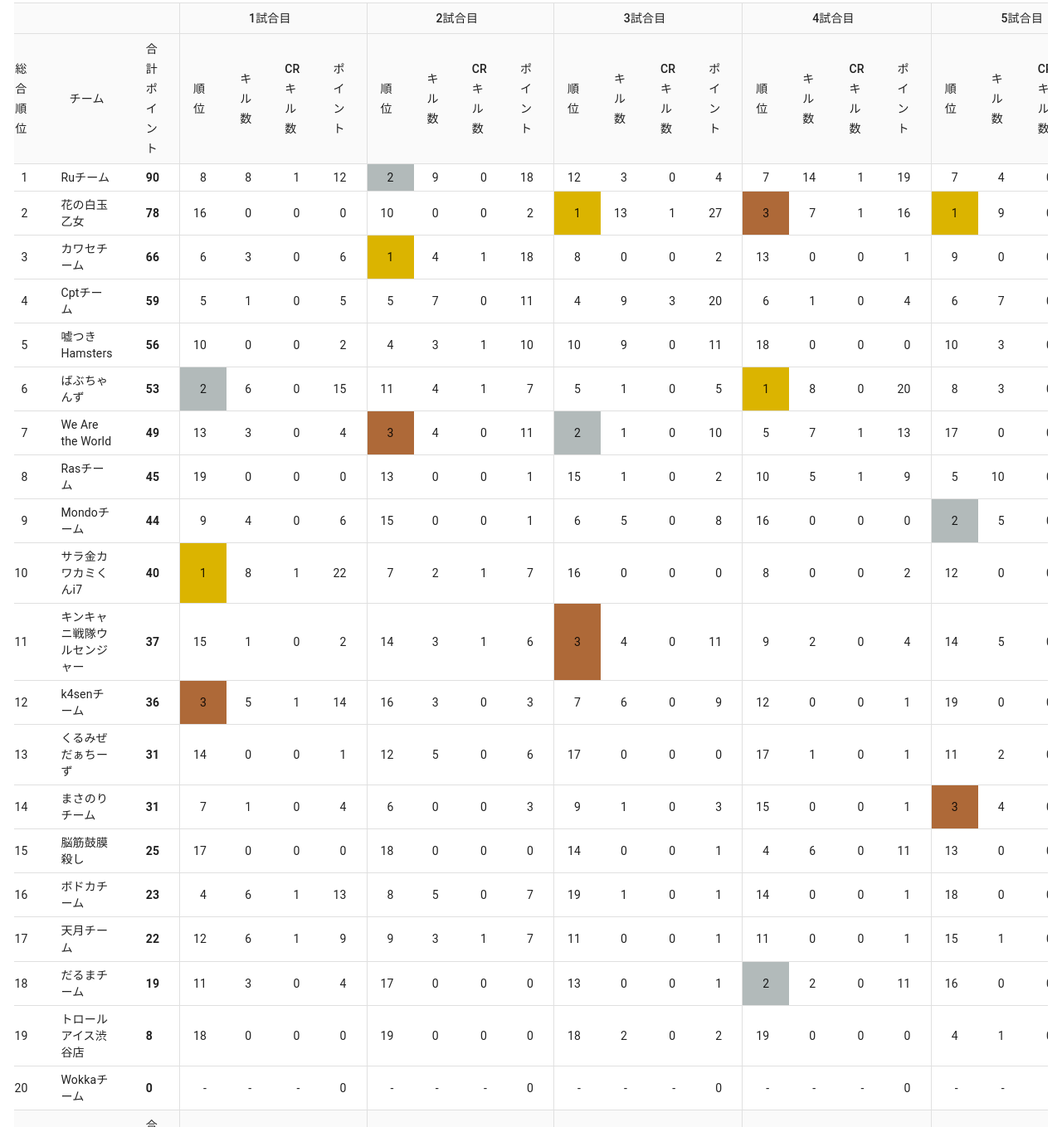
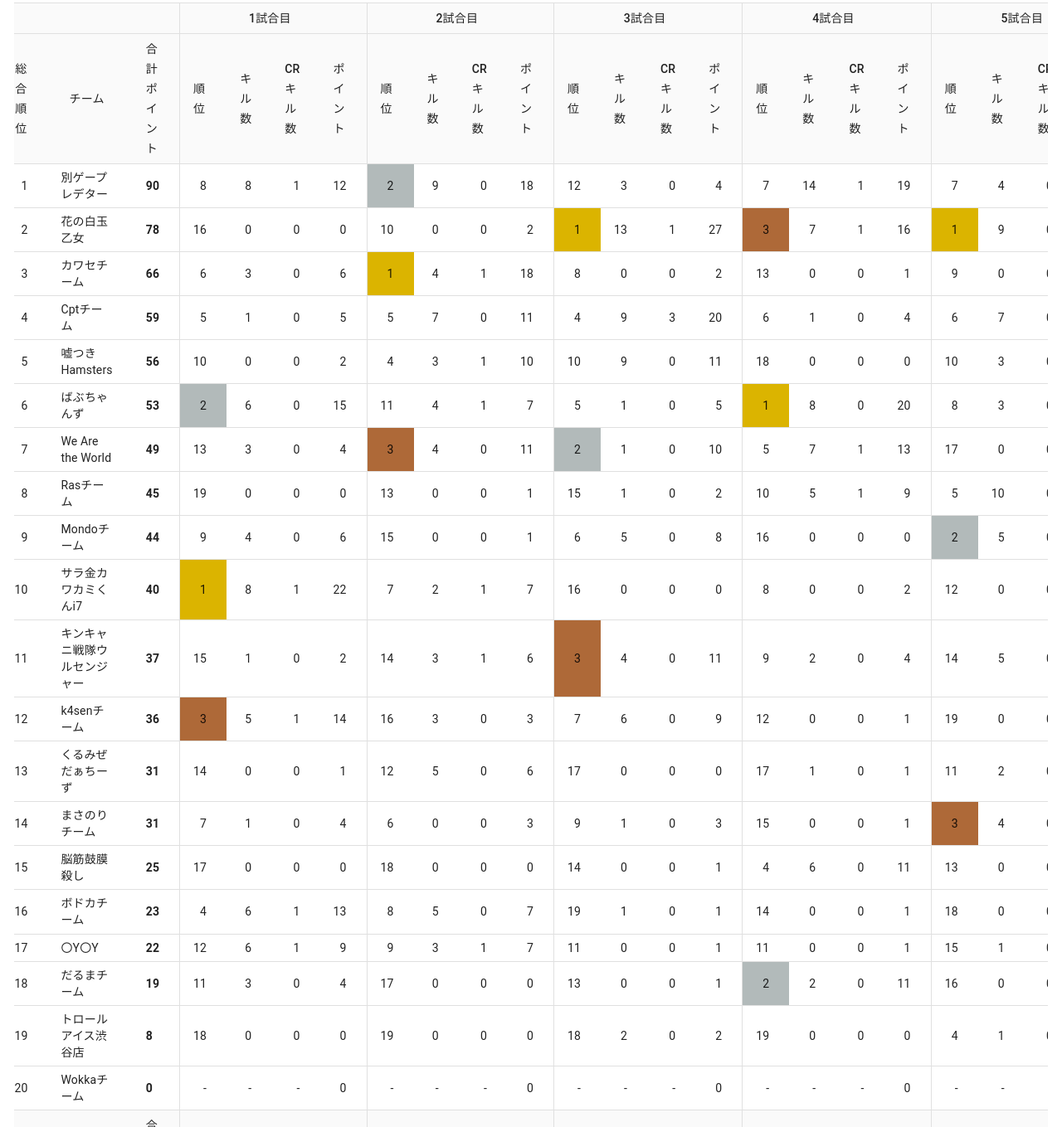
Before and after one commit to Yuukin256/crcup_apex6_scrim_result, a Gatsby site: page / in a window 1280 px wide. Shown: the part 302-1661 px from the top of the page at 83% size. Built offline with nearby package versions, Linux system fonts and the light colour scheme; Gatsby itself is replaced by a stand-in of ours.

Commit message:
チーム名

```diff
--- a/src/components/table.tsx
+++ b/src/components/table.tsx
@@ -131,7 +131,7 @@ const ResultTable: React.VFC<Props> = (props) => {
     },
     {
       number: 7,
-      name: 'Ruチーム',
+      name: '別ゲープレデター',
       rank: 0,
       totalPoints: 0,
       results: [],
@@ -159,7 +159,7 @@ const ResultTable: React.VFC<Props> = (props) => {
     },
     {
       number: 11,
-      name: '天月チーム',
+      name: '〇Y〇Y',
       rank: 0,
       totalPoints: 0,
       results: [],
```
